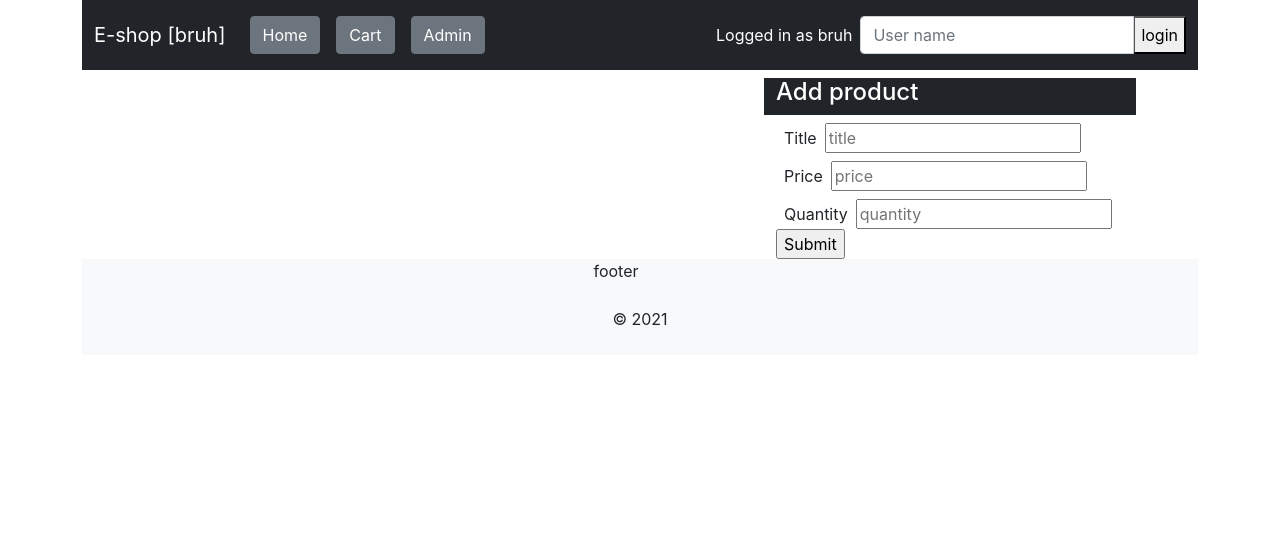
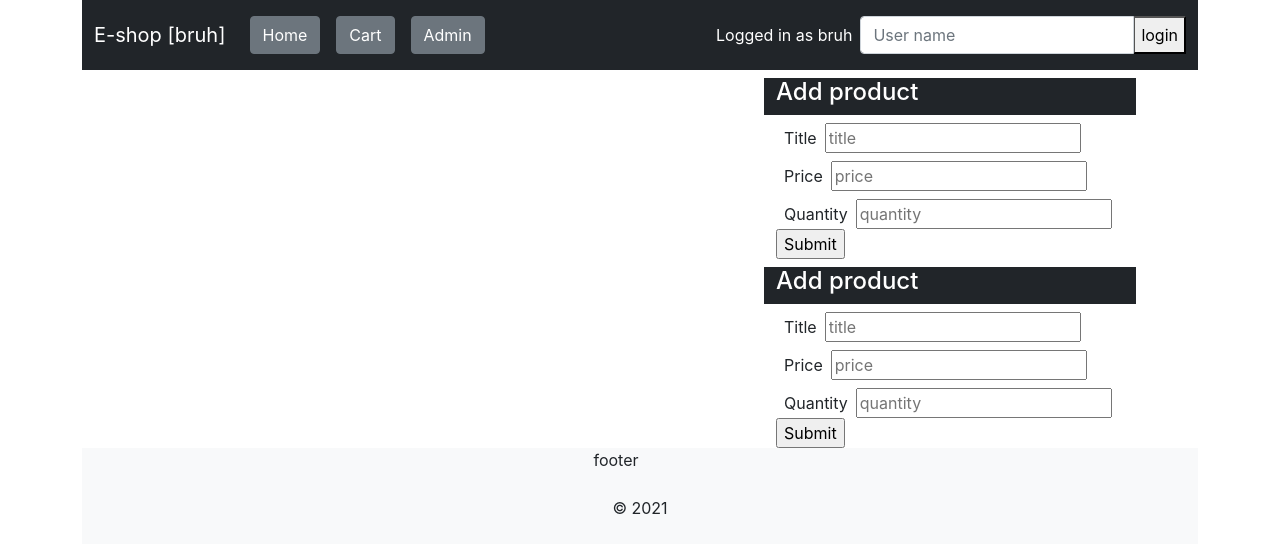
Before and after one commit to simasm/Akademija_shop, a React (Create React App) app in the folder shop-ui/: page /admin in a window 1280 px wide. Shown: the top 552 px of the page. Built offline with nearby package versions, Linux system fonts and the light colour scheme; no server answers.

Commit message:
adminview context doesnt work

```diff
--- a/shop-ui/package.json
+++ b/shop-ui/package.json
@@ -10,6 +10,7 @@
     "bootstrap": "^5.1.3",
     "react": "^17.0.2",
     "react-dom": "^17.0.2",
+    "react-redux": "^7.2.6",
     "react-router": "^5.2.1",
     "react-router-dom": "^5.2.1",
     "react-scripts": "3.4.4",
--- a/shop-ui/src/App.js
+++ b/shop-ui/src/App.js
@@ -11,6 +11,7 @@ import Cart from "./Components/Cart";
 import Footer from "./Components/Footer";
 import AdminView from "./Components/AdminView";
 import { UserCtx } from "./Components/UserCtx";
+import Admin_view from "./Components/Admin/Admin_view";
 
 //const stock = new Items();
 
@@ -32,7 +33,7 @@ const App = () => {
 
     return (
         <div className="container">
-            <UserCtx.Provider value={appState}>
+            <UserCtx.Provider value={appState} method={setAppState}>
                 <BrowserRouter>
 
                        <Bar />
@@ -49,6 +50,8 @@ const App = () => {
                         </Route>
                         <Route path="/admin">
                             <AdminView />
+
+                            <Admin_view />
                         </Route>
                         <Route path="/:id">
                             <ProductContainer />
--- a/shop-ui/src/Components/Admin/Admin_productAddForm.js
+++ b/shop-ui/src/Components/Admin/Admin_productAddForm.js
@@ -0,0 +1,105 @@
+import React, { useContext } from "react";
+import { useState,useEffect } from "react";
+ import axios from "axios";
+import  Admin_productListContext  from "./Admin_productList";
+
+
+const Admin_productAddForm = (props) => {
+
+    const  ctx  = useContext(Admin_productListContext);
+
+    const [state, setState] = useState({ title: "", price: "", quantity: ""});
+    console.log("aform listctx  " + JSON.stringify(ctx));
+
+    const submitHandle = (e) => {
+
+        console.log("state : "+JSON.stringify(state));
+        if(validateForm()) {
+            uploadProduct();
+           // ctx.updatepa();
+            e.preventDefault();
+
+        }
+        else alert("invalid product details");
+
+        e.preventDefault();
+    }
+    const handleChange = (e) => {
+
+       switch(e.target.name) {
+           case "title" : setState( {...state, title : e.target.value}); break;
+           case "price" : setState( {...state, price : e.target.value}); break;
+           case "quantity" : setState( {...state, quantity : e.target.value}); break;
+           default : break;
+       }
+    }
+
+    const validateForm = () => {
+        // console.log("price " + state.price.match(/([0-9]+\.?[0-9]*|\.[0-9]+)$/)
+        //      + "\n quant " + state.quant.match(/[0-9]+/));
+        return( (state.price.match(/([0-9]+\.?[0-9]*|\.[0-9]+)$/) &&
+            state.quantity.match(/[0-9]+/)) !== null);
+    }
+
+    const uploadProduct = async () => {
+
+        const response = await axios.post("http://localhost:8080/api/products",state);
+        console.log(response);
+        if(response.status < 400)
+            {
+
+                console.log("+d" +JSON.stringify(ctx));
+            }
+
+     }
+    return (
+                <form onSubmit={submitHandle} >
+
+                    <div className="row bg-dark" style={{color:"white"}}>
+                    <h4>Add product </h4>
+                    </div>
+                    <div className="row pt-2">
+                        <div className="col-5-lg">
+
+                            <span className="m-2">Title</span>
+                            <input className="col-5-lg" type="text"
+                                name = "title"
+                                placeholder="title"
+                                onChange={handleChange} />
+
+                        </div>
+                    </div>
+                    <div className="row pt-2">
+                        <div className="col">
+                            <span className="m-2">Price</span>
+                            <input className="col" type="text"
+                                name = "price"
+                                placeholder="price"
+                                onChange={handleChange} />
+
+                        </div>
+                    </div>
+                    <div className="row pt-2">
+                        <div className="col">
+                            <span className="m-2">Quantity</span>
+                            <input className="col" type="text"
+                                name = "quantity"
+                                placeholder="quantity"
+                                onChange={handleChange} />
+
+                        </div>
+                    </div>
+
+
+
+
+                    <input type="submit"
+                        value="Submit" />
+
+                </form>
+      );
+}
+
+
+
+export default Admin_productAddForm;
--- a/shop-ui/src/Components/Admin/Admin_productList.js
+++ b/shop-ui/src/Components/Admin/Admin_productList.js
@@ -0,0 +1,77 @@
+import React, { useContext } from 'react';
+import { useState, useEffect } from 'react';
+import axios from 'axios';
+import { Admin_productListContext } from './Admin_view';
+
+const Admin_productList = (props) => {
+
+    const {p} = useContext(Admin_productListContext);
+    console.log("a__state "+ JSON.stringify(p));
+
+    const [state,setState] = useState({products_array:null} );
+
+
+
+
+
+    const load  = () => {
+      // ctx.state.updatepa();
+        console.log("__pw");
+    }
+
+    useEffect(() => {
+
+         load();
+
+
+
+    }, []);
+
+    const deleteProd = async (id) => {
+        console.log("http://localhost:8080/api/products/".concat(id));
+        const response = await axios.delete("http://localhost:8080/api/products/".concat(id));
+        console.log(response);
+        if(response.status < 400) {
+            load();
+        }
+     }
+
+   let deleteProduct = (id) => {
+        deleteProd(id);
+    }
+
+    if (state.products_array !== null)
+        return   (
+
+
+                <ol className="conainer pt-2">
+                    <li className="row bg-dark" style={{ color: "white" }}>
+                    <div className="col m-2">id</div>
+                    <div className="col m-2">title</div>
+                    <div className="col m-2">price</div>
+                    <div className="col m-2">quantity</div>
+                    <div className="col m-2">action</div>
+                        </li>
+                    {state.products_array.map(product =>
+                        <li className="row bg-light" key={product.id}>
+                            <div className="col m-2">
+                            {product.id} </div>
+                            <div className="col m-2">
+                            {product.title}    </div>
+                            <div className="col m-2">
+                            {product.price}   </div>
+                            <div className="col m-2">
+                            {product.quantity}   </div>
+                            <div className="col btn m-2 btn-secondary"
+                                onClick={()=>deleteProduct(product.id)}>Delete</div>
+                        </li>)}
+                </ol>
+
+
+
+
+        );
+    else
+        return <> </>;
+}
+export default Admin_productList;
--- a/shop-ui/src/Components/Admin/Admin_view.js
+++ b/shop-ui/src/Components/Admin/Admin_view.js
@@ -0,0 +1,52 @@
+import React, { useContext } from 'react';
+import Admin_productList from './Admin_productList';
+import Admin_productAddForm from './Admin_productAddForm';
+ import { useEffect } from 'react';
+import axios from 'axios';
+import { useState } from 'react';
+
+
+export const  Admin_productListContext = React.createContext(
+    {} );
+
+const Admin_view = (props) => {
+
+    const [p,sp] = useState(0);
+
+
+     const load = async () => {
+        const response = await axios.get("http://localhost:8080/api/products");
+        const products = response.data;
+        // console.log("product size " + products.length);
+
+        console.log("aview loadedd " + JSON.stringify(p )
+        +"\nproducts " + JSON.stringify(products) ) ;
+
+    }
+
+    useEffect(() => {
+
+        load();
+
+        console.log("aview loadedd " + JSON.stringify(p ));
+    }, []);
+
+
+    return (
+    <Admin_productListContext.Provider value={p}>
+    <div className="container pt-2">
+    <div className="row justify-content-evenly">
+        <div className="col-6">
+
+            <Admin_productList />
+        </div>
+        <div className="col-4">
+           <Admin_productAddForm  />
+          </div>
+        </div>
+    </div>
+    </Admin_productListContext.Provider>
+    );
+
+}
+export default Admin_view;
--- a/shop-ui/src/Components/ProductAddForm.js
+++ b/shop-ui/src/Components/ProductAddForm.js
@@ -7,7 +7,7 @@ import {ProductListContext} from "./AdminView";
 
 const ProductAddForm = (props) => {
 
-    const [state, setState] = useState({ title: "", price: "", quant: ""});
+    const [state, setState] = useState({ title: "", price: "", quantity: ""});
     const  ctx  = useContext(ProductListContext);
     console.log("Plistctx  " + JSON.stringify(ctx));
 
@@ -27,7 +27,7 @@ const ProductAddForm = (props) => {
        switch(e.target.name) {
            case "title" : setState( {...state, title : e.target.value}); break;
            case "price" : setState( {...state, price : e.target.value}); break;
-           case "quantity" : setState( {...state, quant : e.target.value}); break;
+           case "quantity" : setState( {...state, quantity : e.target.value}); break;
            default : break;
        }
     }
@@ -36,7 +36,7 @@ const ProductAddForm = (props) => {
         // console.log("price " + state.price.match(/([0-9]+\.?[0-9]*|\.[0-9]+)$/)
         //      + "\n quant " + state.quant.match(/[0-9]+/));
         return( (state.price.match(/([0-9]+\.?[0-9]*|\.[0-9]+)$/) &&
-            state.quant.match(/[0-9]+/)) !== null);
+            state.quantity.match(/[0-9]+/)) !== null);
     }
 
     const uploadProduct = async () => {
```
Also changed, not shown: 1 other file (tests, documents, lock files or other folders).
